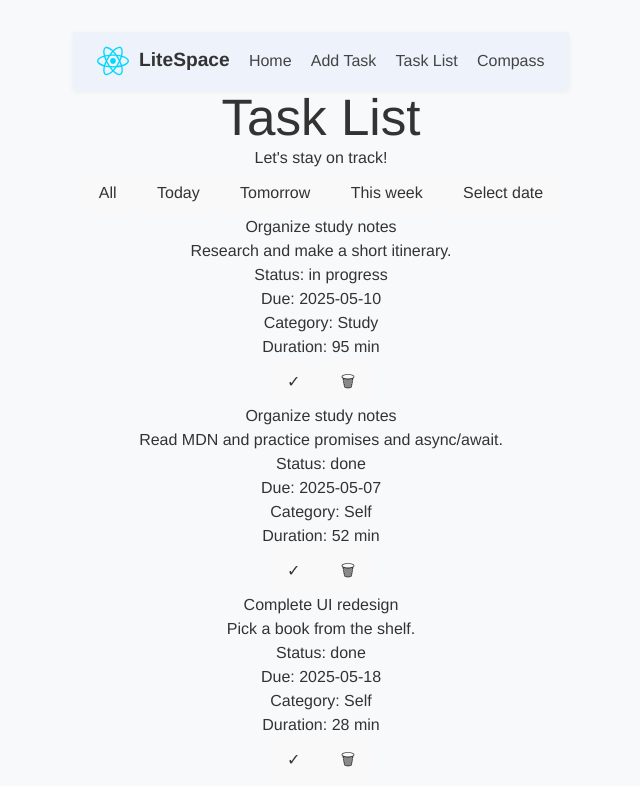
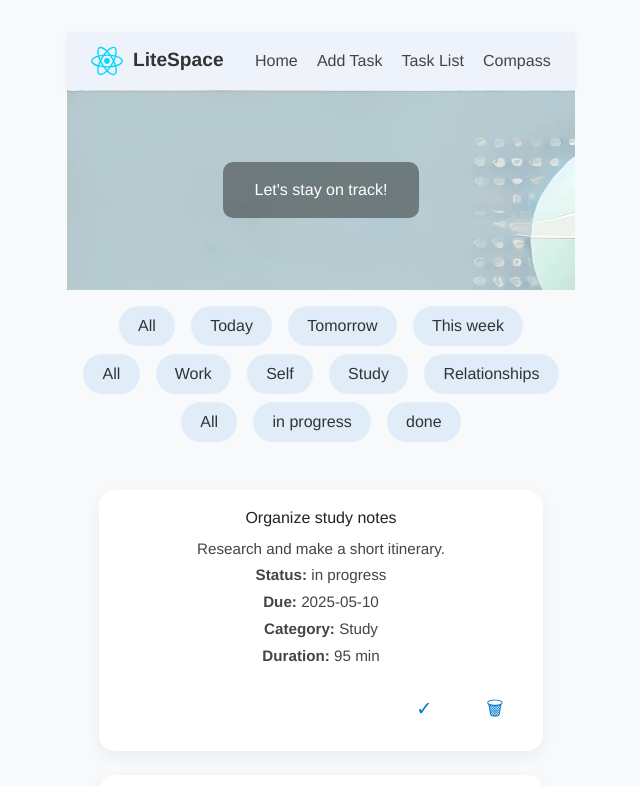
Before and after one commit to znguye/lite-space, a React (Vite) app: page /tasklist in a window 1280 px wide. Shown: the top 786 px of the page, without its empty margins (319-959 px from the left). Built offline with nearby package versions, Linux system fonts and the light colour scheme; data requests are answered from the project's data file.

Commit message:
Task List page: more filters

```diff
--- a/src/components/TaskList.jsx
+++ b/src/components/TaskList.jsx
@@ -0,0 +1,25 @@
+import "./comonents_styles/TaskList.css"
+
+export default function TaskList({tasks, onComplete, onDelete}){
+    return(
+        <div className = "task-grid" >
+            {tasks.map((task) => (
+                 <div className="task-tile" key={task.id}>
+                    <div>
+                        <h4>{task.name}</h4>
+                        {task.description && <p>{task.description}</p>}
+                        <p><strong>Status:</strong> {task.status}</p>
+                        <p><strong>Due:</strong> {task.dueDate}</p>
+                        <p><strong>Category:</strong> {task.category}</p>
+                        <p><strong>Duration:</strong> {task.duration} min</p>
+                    </div>
+                    <div className = "tile-actions">
+                        <button onClick = {() => handleComplete(task)}>✓</button>
+                        <button onClick = {() => handleDelete(task.id)}>🗑</button>
+                    </div>
+                </div>
+                ))}
+        </div>
+
+    );
+}
--- /dev/null
+++ b/src/components/comonents_styles/TaskList.css
@@ -0,0 +1,98 @@
+/* Banner */
+.TaskListBanner {
+    background: url('../../assets/Banner_test.webp');
+    height: 200px;
+    display: flex;
+    align-items: center;
+    justify-content: center;
+    position: relative;
+    color: white;
+  }
+
+  .TaskListBanner h2 {
+    background-color: rgba(0, 0, 0, 0.4);
+    padding: 1rem 2rem;
+    border-radius: 10px;
+  }
+
+  /* Filter bars */
+  .TaskListFilter {
+    padding: 1rem;
+    display: flex;
+    flex-direction: column;
+    align-items: center;
+    gap: 0.5rem;
+  }
+
+  .filter-row {
+    display: flex;
+    gap: 1rem;
+    flex-wrap: wrap;
+  }
+
+  .filter-row button {
+    padding: 0.5rem 1.2rem;
+    border: none;
+    border-radius: 20px;
+    background-color: #e0ecf8;
+    cursor: pointer;
+    font-weight: 500;
+    transition: background 0.2s ease;
+  }
+
+  .filter-row button:hover {
+    background-color: #bfdff9;
+  }
+
+  /* Task grid */
+  .task-grid {
+    display: grid;
+    grid-template-columns: repeat(auto-fill, minmax(240px, 1fr));
+    gap: 1.5rem;
+    padding: 2rem;
+  }
+
+  .task-tile {
+    background-color: #ffffff;
+    border-radius: 16px;
+    padding: 1rem;
+    box-shadow: 0 6px 16px rgba(0, 0, 0, 0.05);
+    display: flex;
+    flex-direction: column;
+    justify-content: space-between;
+    transition: transform 0.2s;
+  }
+
+  .task-tile:hover {
+    transform: scale(1.02);
+  }
+
+  .task-tile h4 {
+    margin-bottom: 0.5rem;
+    color: #222;
+  }
+
+  .task-tile p {
+    margin: 0.25rem 0;
+    font-size: 0.95rem;
+    color: #444;
+  }
+
+  .tile-actions {
+    display: flex;
+    justify-content: flex-end;
+    gap: 0.5rem;
+    margin-top: 0.75rem;
+  }
+
+  .tile-actions button {
+    background: none;
+    border: none;
+    font-size: 1.2rem;
+    cursor: pointer;
+    color: #0077cc;
+  }
+
+  .tile-actions button:hover {
+    color: #005fa3;
+  }
--- a/src/pages/TaskListPage.jsx
+++ b/src/pages/TaskListPage.jsx
@@ -1,11 +1,17 @@
 import NavBar from "../components/NavBar"
 import { useEffect, useState } from "react"
 import { getTasks, deleteTask, updateTask } from "../services/api";
+import TaskList from "../components/TaskList";
+// import bannerImg from "../assets/Banner_test.webp"
 
 export default function TaskListPage(){
 
-    const [tasks, setTasks] = useState([])
+    const [tasks, setTasks] = useState([]);
+    const [dateFilter, setDateFilter] = useState("All");
+    const [categoryFilter, setCategoryFilter] = useState("All");
+    const [statusFilter, setStatusFilter] = useState("All");
 
+    //Fetch data, add Done and Delete handles:
     useEffect(() => {
         async function fetchData() {
             try {
@@ -29,47 +35,69 @@ export default function TaskListPage(){
         setTasks((prev) => prev.filter((t) => t.id !== id));
     };
 
+    //Utility: Filter by date:
+    function isWithinDateFilter(task) {
+        const today = new Date();
+        const taskDate = new Date(task.dueDate);
+
+        if (dateFilter === "Today")
+            return taskDate.toDateString() === today.toDateString();
+        if (dateFilter === "Tomorrow") {
+            const tomorrow = new Date(today);
+            tomorrow.setDate(tomorrow.getDate()+1);
+            return tasksDate.toDateString() === tomorrow.toDateString();
+        }
+        if(dateFilter === "This Week"){
+            const endOfWeek = new Date(today);
+            endOfWeek.setDate(today.getDate()+7);
+            return taskDate >= today && taskDate <= endOfWeek;
+        }
+        return true; //All
+    }
+
+    //Combine filtering
+    const filteredTasks = tasks
+        .filter((task) => (categoryFilter ==="All" ? true: task.category === categoryFilter))
+        .filter((task) => (statusFilter ==="All" ? true: task.status === statusFilter))
+        .filter(isWithinDateFilter)
+        .slice(0,6);
+
     return(
         <>
             <NavBar />
-            <h1>Task List</h1>
 
             <section className="TaskListBanner">
-                <h3>Let's stay on track!</h3>
+                <h2>Let's stay on track!</h2>
             </section>
 
             <section className="TaskListFilter">
-                <button>All</button>
-                <button>Today</button>
-                <button>Tomorrow</button>
-                <button>This week</button>
-                <button>Select date</button>
+                <div className="filter-row">
+                    {["All", "Today", "Tomorrow", "This week"].map((label) => (
+                        <button key={label} onClick={() => setDateFilter(label)}>{label}</button>
+                    ))}
+                </div>
+                <div className="filter-row">
+                    {["All", "Work", "Self", "Study", "Relationships"].map((label) => (
+                        <button key={label} onClick={() => setCategoryFilter(label)}>{label}</button>
+                    ))}
+                </div>
+                <div className="filter-row">
+                    {["All", "in progress", "done"].map((label) => (
+                        <button key={label} onClick={() => setStatusFilter(label)}>{label}</button>
+                    ))}
+                </div>
             </section>
 
             <section className="ListofTasks">
                 {tasks.length === 0 ?
-                    (<p> You don't have any tasks!</p>
-                    ) : (
-                    <ul className="task-list">
-                        {tasks.map((task) => (
-                        <li className="task-card" key={task.id}>
-                            <div>
-                                <h4>{task.name}</h4>
-                                {task.description && <p>{task.description}</p>}
-                                <p>Status: {task.status}</p>
-                                <p>Due: {task.dueDate}</p>
-                                <p>Category: {task.category}</p>
-                                <p>Duration: {task.duration} min</p>
-                            </div>
-                            <div className = "task-actions">
-                                <button onClick = {() => handleComplete(task)}>✓</button>
-                                <button onClick = {() => handleDelete(task.id)}>🗑</button>
-                            </div>
-                        </li>
-                        ))}
-                    </ul>
-                    )
-                }
+                (<p> You don't have any tasks!</p>
+                ) : (
+                    <TaskList
+                        tasks={tasks}
+                        onComplete={handleComplete}
+                        onDelete={handleDelete}
+                    />
+                )}
             </section>
         </>
     )
```
